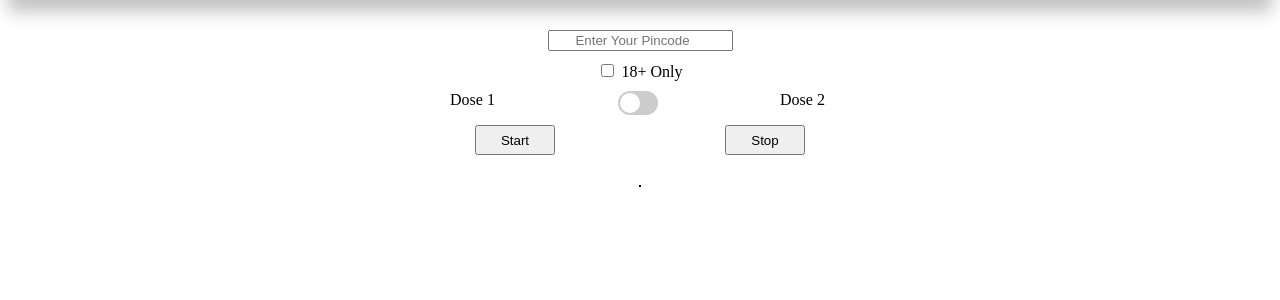
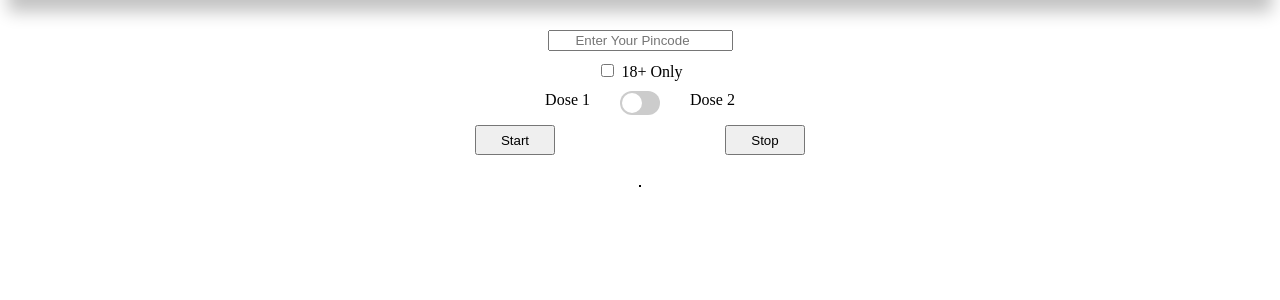
Before and after one commit to TheAnshul756/cowin-slots-alert, a Flask app: page / in a window 1280 px wide. Shown: the part 99-399 px from the top of the page. Run offline with Flask 2, Linux system fonts and the light colour scheme.

Commit message:
fix button position and surrounnd text

```diff
--- a/static/styles/main.css
+++ b/static/styles/main.css
@@ -138,7 +138,20 @@ button:hover {
 }
 
 .switchDivContent {
-    width: 33%;
     height: 100%;
     float: left;
 }
+
+.centerSwitch {
+  width: 20%;
+}
+
+.leftText {
+  width: 40%;
+  text-align: right;
+}
+
+.rightText {
+  width: 40%;
+  text-align: left;
+}
--- a/templates/main.html
+++ b/templates/main.html
@@ -31,14 +31,14 @@
 		</div>
 		<div class="space"> </div>
 		<div class="switchDiv">
-			<div class="switchDivContent"> Dose 1 </div>
-			<div class="switchDivContent">
+			<div class="switchDivContent leftText"> Dose 1 </div>
+			<div class="switchDivContent centerSwitch">
 				<label class="switch">
 					<input type="checkbox">
 					<span class="slider round"></span>
 				</label>
 			</div>
-			<div class="switchDivContent"> Dose 2 </div>
+			<div class="switchDivContent rightText"> Dose 2 </div>
 		</div>
 		<div class="space"> </div>
 		<div id="buttonDiv">
```
